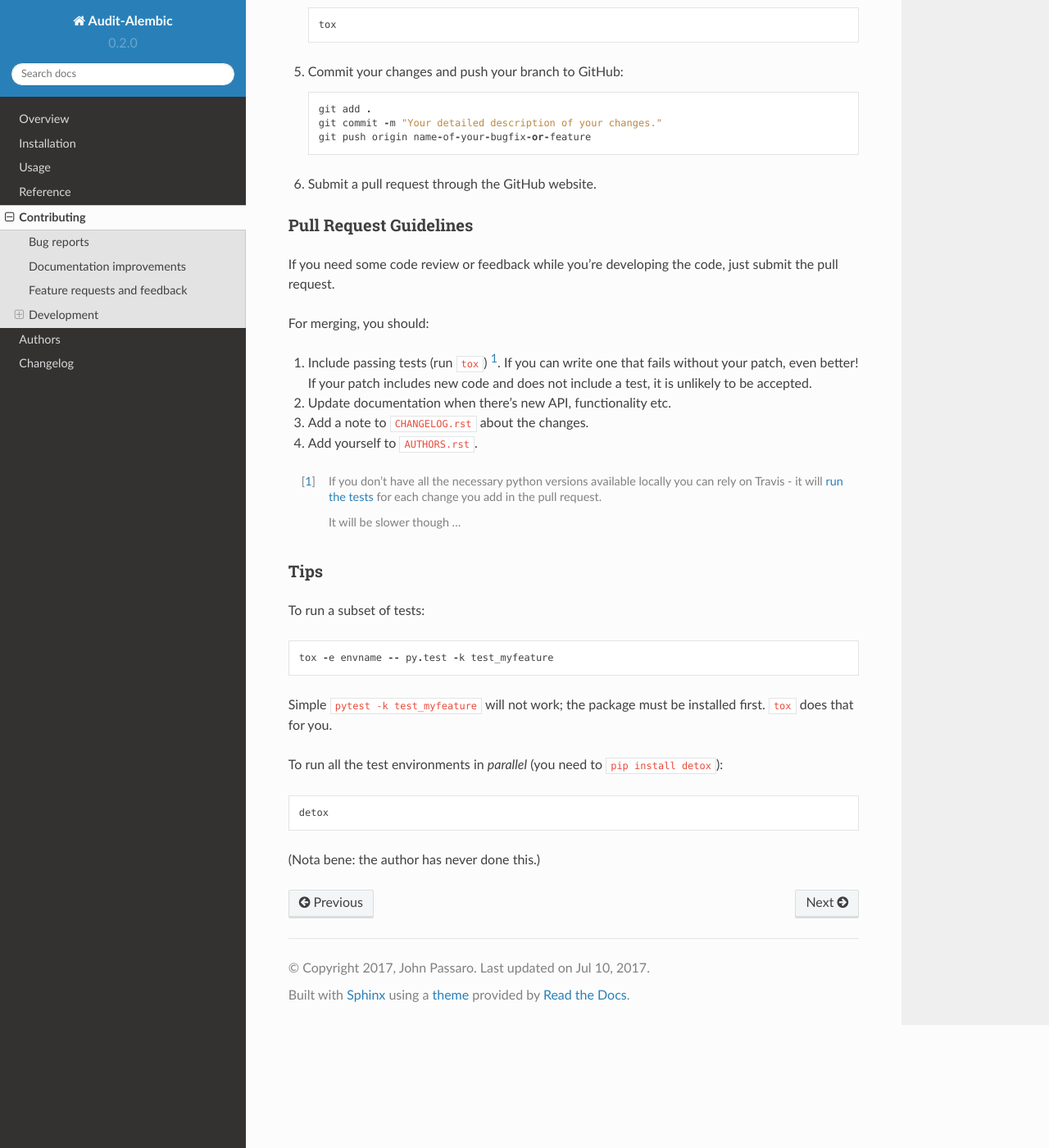
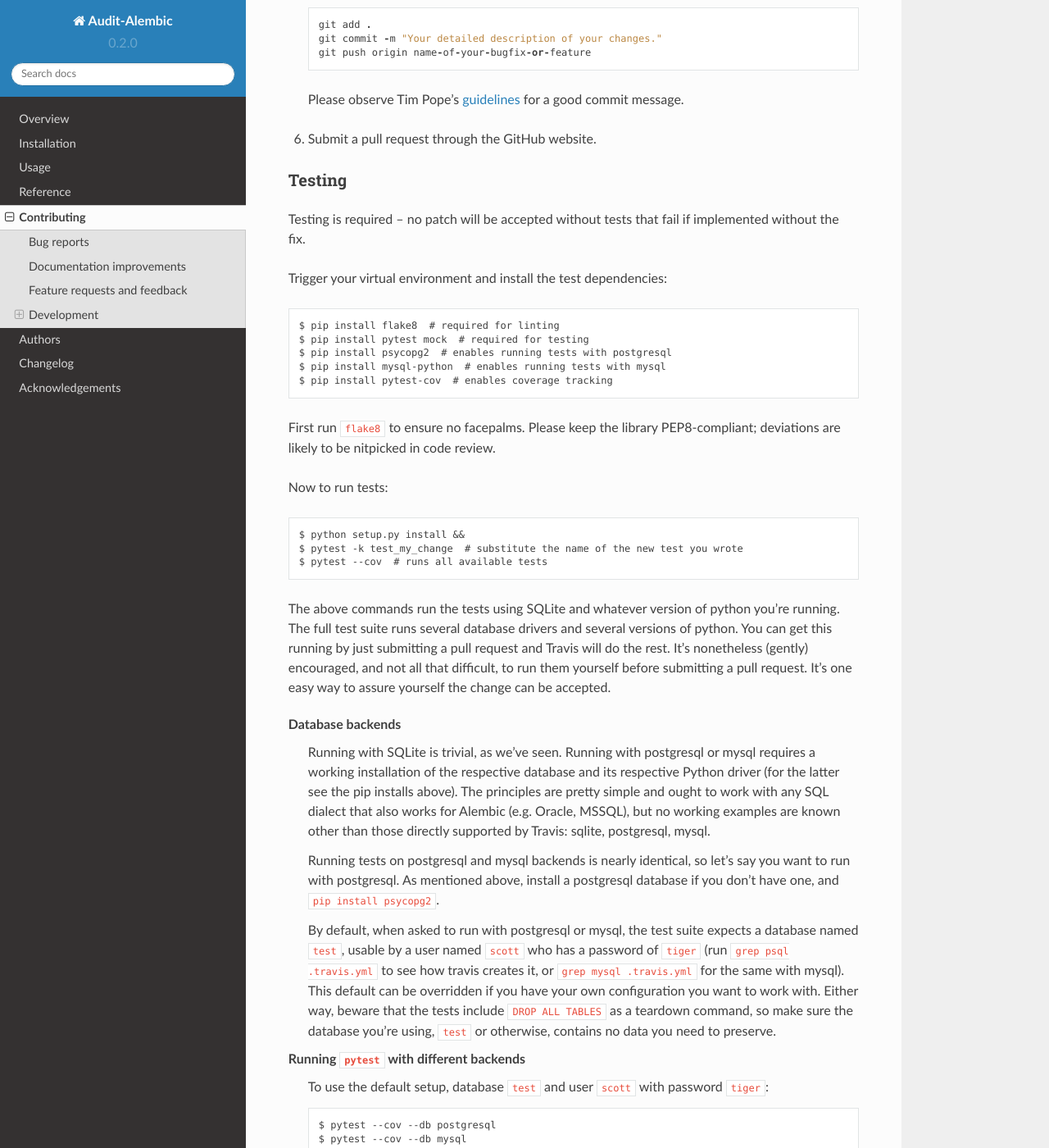
Before and after one commit to jpassaro/Audit-Alembic, a Sphinx documentation site: the page built from docs/contributing.rst, in a window 1280 px wide and 1400 px high, scrolled down 1348 px. Shown: the whole window at 82% size. Built offline with Sphinx 7.4.7 and the Read the Docs theme 2.0.0, drawn with Linux system fonts in a browser that asks for light colours; some of the changed text lies outside the part shown.

Commit message:
more docs

```diff
--- a/CHANGELOG.rst
+++ b/CHANGELOG.rst
@@ -12,6 +12,7 @@ stamps.
   records information from that callback to a SQL table of the user's choosing.
 * Test setup making use of SQLAlchemy testing plugins and utilities and Alembic
   testing utilities.
+* Support for running with --sql as well as online mode.
 * Tests covering stamps, branches, and a couple of other complex use cases.
 * Test setup to cover multiple DB backends. Known to work: SQLite, Postgresql,
   mysql.
--- a/CONTRIBUTING.rst
+++ b/CONTRIBUTING.rst
@@ -59,13 +59,11 @@ To set up Audit-Alembic for local development:
 
 3. Create a branch for local development::
 
-    git checkout -b name-of-your-bugfix-or-feature
+    git checkout -b name-of-your-change
 
    Now you can make your changes locally.
 
-4. When you're done making changes, run all the checks, doc builder and spell checker with `tox <http://tox.readthedocs.io/en/latest/install.html>`_ one command::
-
-    tox
+4. When you're done making changes, make sure tests pass -- see Testing_.
 
 5. Commit your changes and push your branch to GitHub::
 
@@ -73,7 +71,147 @@ To set up Audit-Alembic for local development:
     git commit -m "Your detailed description of your changes."
     git push origin name-of-your-bugfix-or-feature
 
+   Please observe Tim Pope's `guidelines <tpope_>`_ for a good commit message.
+
+.. _tpope: http://tbaggery.com/2008/04/19/a-note-about-git-commit-messages.html
+
 6. Submit a pull request through the GitHub website.
+
+.. _Testing:
+
+Testing
+-------
+
+Testing is required -- no patch will be accepted without tests that fail if
+implemented without the fix.
+
+Trigger your virtual environment and install the test dependencies::
+
+    $ pip install flake8  # required for linting
+    $ pip install pytest mock  # required for testing
+    $ pip install psycopg2  # enables running tests with postgresql
+    $ pip install mysql-python  # enables running tests with mysql
+    $ pip install pytest-cov  # enables coverage tracking
+
+First run ``flake8`` to ensure no facepalms. Please keep the library
+PEP8-compliant; deviations are likely to be nitpicked in code review.
+
+Now to run tests::
+
+    $ python setup.py install &&
+    $ pytest -k test_my_change  # substitute the name of the new test you wrote
+    $ pytest --cov  # runs all available tests
+
+.. note
+    Using the ``--cov`` option triggers coverage tracking; it's not strictly
+    necessary but it doesn't really slow things down. The author likes to keep
+    as close to 100% as possible, especially for ``src`` modules, but
+    maintaining that can require more tests than all developers may find
+    necessary to ensure working code. The decision is left to the contributor's
+    sensibilities.
+
+ .. note
+    You must run setup.py install before running pytest, otherwise it may not
+    pick up on changes in ``src/**/*.py``. This is a deliberate design choice
+    to ensure dev users interact with the library the same way end users do,
+    i.e.  as an installed library in the site-packages directory, not
+    accessible by virtue of CWD being part of ``sys.path``.
+
+The above commands run the tests using SQLite and whatever version of python
+you're running.  The full test suite runs several database drivers and several
+versions of python.  You can get this running by just submitting a pull request
+and Travis will do the rest. It's nonetheless (gently) encouraged, and not all
+that difficult, to run them yourself before submitting a pull request. It's one
+easy way to assure yourself the change can be accepted.
+
+.. _backends:
+
+Database backends
+    Running with SQLite is trivial, as we've seen. Running with postgresql or
+    mysql requires a working installation of the respective database and its
+    respective Python driver (for the latter see the pip installs above). The
+    principles are pretty simple and ought to work with any SQL dialect that
+    also works for Alembic (e.g. Oracle, MSSQL), but no working examples are
+    known other than those directly supported by Travis: sqlite, postgresql,
+    mysql.
+
+    Running tests on postgresql and mysql backends is nearly identical, so
+    let's say you want to run with postgresql. As mentioned above, install
+    a postgresql database if you don't have one, and ``pip install psycopg2``.
+
+    By default, when asked to run with postgresql or mysql, the test suite
+    expects a database named ``test``, usable by a user named ``scott`` who has
+    a password of ``tiger`` (run ``grep psql .travis.yml`` to see how travis
+    creates it, or ``grep mysql .travis.yml`` for the same with mysql). This
+    default can be overridden if you have your own configuration you want to
+    work with. Either way, beware that the tests include ``DROP ALL TABLES`` as
+    a teardown command, so make sure the database you're using, ``test`` or
+    otherwise, contains no data you need to preserve.
+
+Running ``pytest`` with different backends
+    To use the default setup, database ``test`` and user ``scott`` with
+    password ``tiger``::
+
+        $ pytest --cov --db postgresql
+        $ pytest --cov --db mysql
+
+    Valid inputs for the ``--db`` option can be seen by running
+    ``pytest --dbs=`` [sic]. (Please note, while configurations exist
+    for mssql and oracle, the author has no access to those databases;
+    if you are able to run tests on these, please let me know what you find,
+    pass **or** fail!)
+
+    To use a different DB configuration, use a SQLAlchemy URI string::
+
+        $ pytest --cov --dburi postgresql://scott:tiger@127.0.0.1:5432/test
+
+    The ``--dburi`` option can point to any database on any backend, as long as
+    a SQLAlchemy Dialect for it can be found on your system.
+
+    You can combine as many of these options as you like to run multiple
+    backends in a single ``pytest`` invocation::
+
+        $ pytest --cov --db mysql --db postgresql --dburi sqlite:///my-file.db
+
+.. _tox-anchor:
+
+tox
+    tox_ is a standard tool used to run several distinct testing environments.
+    It creates a new virtual environment for each combination of Python
+    interpreter and database backend it's asked to run. It can be installed
+    inside or outside your own virtual environment.
+
+    Install ``tox`` using ``pip``, and on your system install whatever extra
+    interpreters you want to test with. (You should test at a minimum with
+    2.7 and one of 3.4, 3.5, or 3.6. Whatever you're unable to test, Travis
+    will handle when you create a pull request.)
+
+    Also install and set up whatever `database servers <backends_>`_ you'll be
+    testing against. If you want want ``tox`` to use a database configuration
+    other than the default, export as follows::
+
+        $ export POSTGRESQL='--dburi postgresql://scott:tiger@127.0.0.1:5432/test'
+
+    The default list of environments is found in ``tox.ini`` or by running
+    ``tox -l``. You can adjust it by exporting to ``TOXENV`` or using
+    ``tox -e`` to specify environments. Again, what you're unable to test
+    yourself.
+
+    When the environment variables are set to your liking, run::
+
+        tox
+
+    It will run all the tests in all available environments and report on
+    results. Furthermore, it will track coverage automatically.
+
+    To run just your test on all environments, run like this::
+
+        tox -- -k test_my_change
+
+    For more granular control on what tests tox_ runs, read its `docs <tox_>`_,
+    and our ``tox.ini``.
+
+.. _tox: http://tox.readthedocs.io
 
 Pull Request Guidelines
 -----------------------
@@ -81,19 +219,23 @@ Pull Request Guidelines
 If you need some code review or feedback while you're developing the code, just
 submit the pull request.
 
-For merging, you should:
+When ready for merging, you should:
 
-1. Include passing tests (run ``tox``) [1]_. If you can write one that fails
+1. Create new tests covering your change, and use `tox <tox-anchor_>`_ to
+   assure yourself the change works. [1]_. If you can write one that fails
    without your patch, even better! If your patch includes new code and does
-   not include a test, it is unlikely to be accepted.
-2. Update documentation when there's new API, functionality etc.
+   not include a test, it is unlikely to be accepted; if any tests fail in any
+   Travis environment, they will have to be resolved before the change is
+   accepted.
+2. Update documentation when there's new API, functionality etc. Docstrings are
+   usually the best way to do this.
 3. Add a note to ``CHANGELOG.rst`` about the changes.
 4. Add yourself to ``AUTHORS.rst``.
 
-.. [1] If you don't have all the necessary python versions available locally you can rely on Travis - it will
-       `run the tests <https://travis-ci.org/jpassaro/Audit-Alembic/pull_requests>`_ for each change you add in the pull request.
-
-       It will be slower though ...
+.. [1] If you don't have all the necessary python versions available locally
+    you can rely on Travis - it will `run the tests
+    <https://travis-ci.org/jpassaro/Audit-Alembic/pull_requests>`_ for each
+    change you add in the pull request.
 
 Tips
 ----
--- /dev/null
+++ b/docs/acknowledgments.rst
@@ -0,0 +1 @@
+.. include:: ../ACKNOWLEDGMENTS.rst
--- a/docs/index.rst
+++ b/docs/index.rst
@@ -12,6 +12,7 @@ Contents
    contributing
    authors
    changelog
+   acknowledgments
 
 Indices and tables
 ==================
```
Also changed, not shown: other parts of CONTRIBUTING.rst (+3 -3 lines), ACKNOWLEDGMENTS.rst (added, +18 -0 lines), 1 other file.
